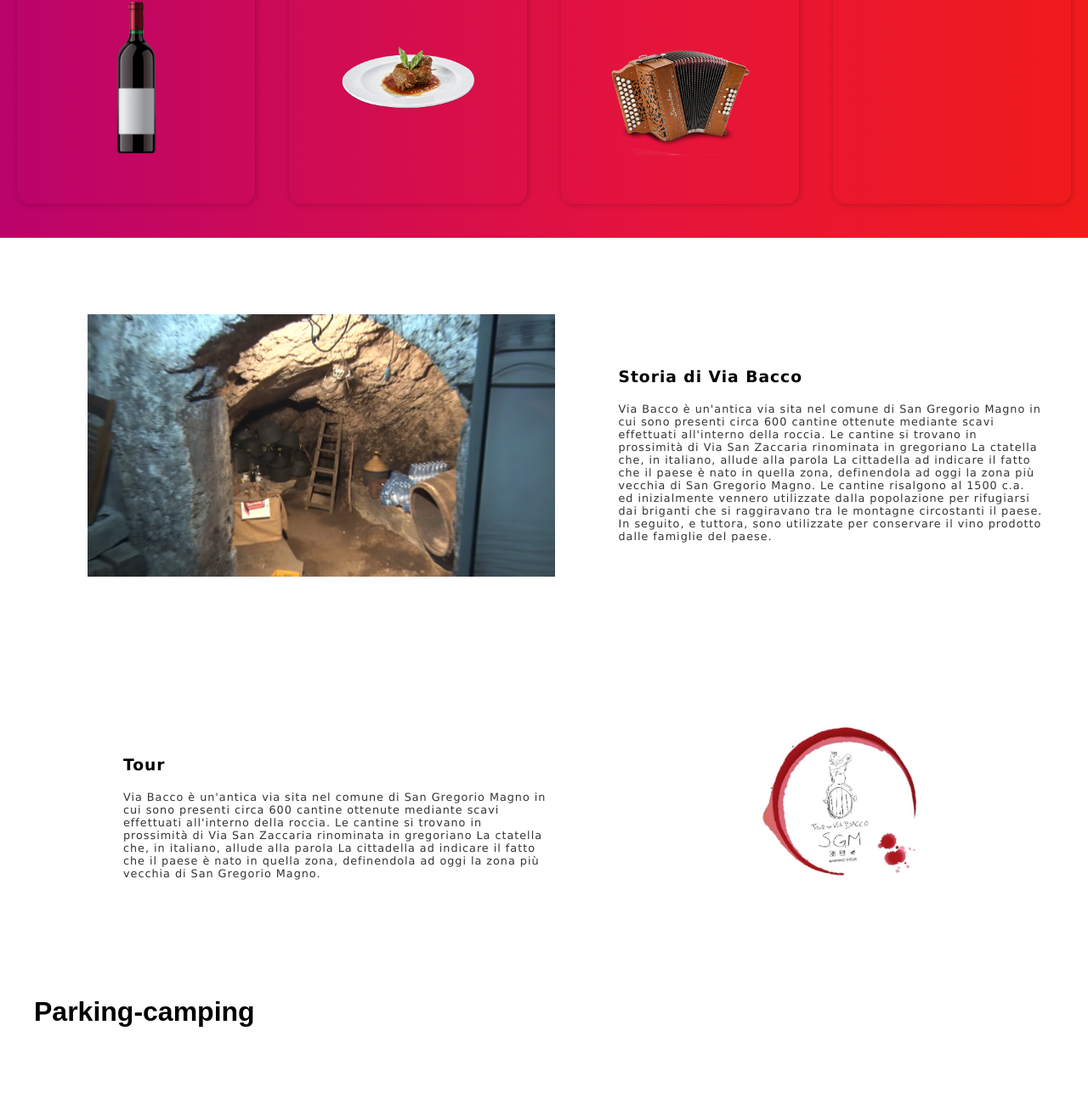
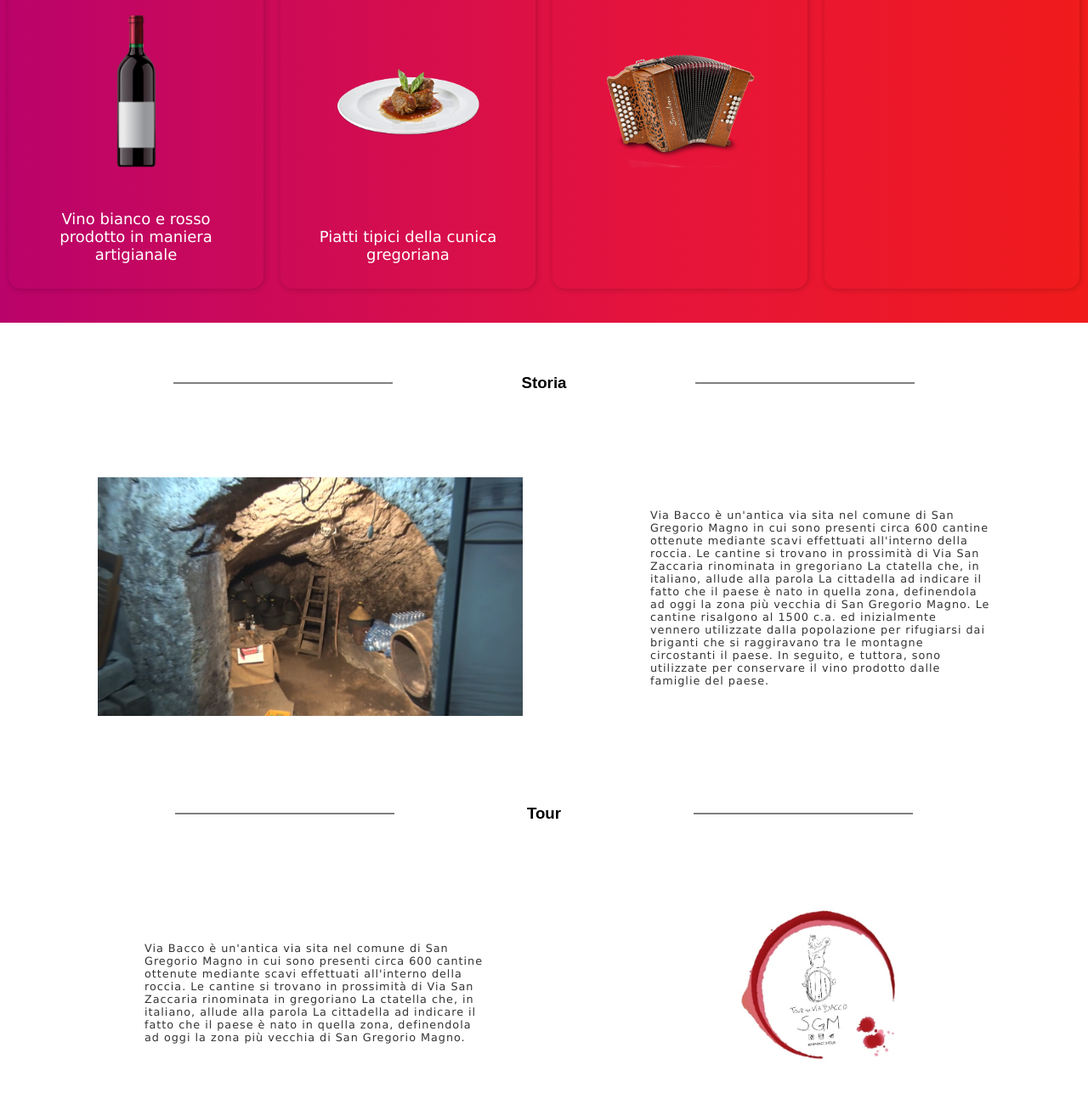
Before and after one commit to Pier45/Website, a plain HTML site: page index.html in a window 1280 px wide. Shown: the part 747-2034 px from the top of the page at 85% size. Drawn offline with Linux system fonts and the light colour scheme; a web font is replaced by a local one.

Commit message:
v1.5
Introduced titles for each section
better view in mobile mode

```diff
--- a/index.html
+++ b/index.html
@@ -48,11 +48,13 @@
                 <div class="second">
                     <div class="second-one">
                         <h1>Vino</h1>
-                        <img src="./img/vino.png" alt="" style="width: auto; height: 60%; margin-top: 5%;">
+                        <img src="./img/vino.png" alt="" style="width: auto; height: 45%; margin-top: 10%;">
+                        <p>Vino bianco e rosso prodotto in maniera artigianale</p>
                     </div>
                     <div class="second-two">
                         <h1>Cibo</h1>
-                        <img src="./img/cibo.png" alt="" style="width: 60%; height: auto; margin-top: 20%;">
+                        <img src="./img/cibo.png" alt="" style="width: 60%; height: auto; margin-top:27%;">
+                        <p>Piatti tipici della cunica gregoriana</p>
                     </div>
                     <div class="second-tree">
                         <h1>Musica</h1>
@@ -62,14 +64,18 @@
                         <h1>Accoglienza</h1>
                     </div>
                 </div>
-                <div class="third" id="td">
+                <div class="title" id="td">
+                    <div class="line"></div>
+                    <h3>
+                        Storia
+                    </h3>
+                    <div class="line"></div>
+                </div>
+                <div class="third">
                     <div class="im-third">
                         <img src="img/grotta.jpg" alt="" style="width: 100%;">
                     </div>
                     <div class="text-home">
-                        <h3>
-                            Storia di Via Bacco
-                        </h3>
                         <p>
                             Via Bacco è un'antica via sita nel comune di San Gregorio Magno in cui sono presenti circa 600 cantine ottenute mediante
                             scavi effettuati all'interno della roccia. Le cantine si trovano in prossimità di Via San Zaccaria rinominata in gregoriano
@@ -82,11 +88,15 @@
                         <p>
                     </div>
                 </div>
-                <div class="fourth" id="fh">
+                <div class="title" id="fh">
+                    <div class="line"></div>
+                    <h3>
+                        Tour
+                    </h3>
+                    <div class="line"></div>
+                </div>
+                <div class="fourth">
                     <div class="text-home">
-                        <h3>
-                            Tour
-                        </h3>
                         <p>
                             Via Bacco è un'antica via sita nel comune di San Gregorio Magno in cui sono presenti circa 600 cantine ottenute mediante
                             scavi effettuati all'interno della roccia. Le cantine si trovano in prossimità di Via San Zaccaria rinominata in gregoriano
@@ -97,21 +107,32 @@
                     <img src="img/tour.jpg" alt="" style="height: auto;max-width: 200px; padding: 40px;">
                 </div>
                 <div class="fifth">
-                    <h1>Parking-camping</h1>
+                    <div class="title">
+                        <div class="line"></div>
+                        <h3>
+                            Parking
+                        </h3>
+                        <div class="line"></div>
+                    </div>
                 </div>
                 <div class="sixty">
-                    <h1>Photo</h1>
-                </div>
+                    <div class="title">
+                        <div class="line"></div>
+                        <h3>
+                            Photo
+                        </h3>
+                        <div class="line"></div>
+                    </div>                </div>
                 <div class="seventh">
-                    <img src="img/sponsor1.png" alt="" style="width: 20%; height: auto;">
-                    <img src="img/sponsor2.png" alt="" style="width: 20%; height: auto;">
+                    <img src="img/sponsor1.png" alt="">
+                    <img src="img/sponsor2.png" alt="">
                 </div>
             </div>
         </main>
         <footer>
             <div class="foot">
-                <img src="img/facebook.svg" alt="">
-                <img src="img/instagram.svg" alt="">
+                <img src="img/face.png" alt="" style="color: red;">
+                <img src="img/insta.png" alt="">
             </div>
         </footer>
     </body>
--- a/main.css
+++ b/main.css
@@ -22,14 +22,13 @@ p{
 }
 
 .first {
-    padding: 150px 40px 80px 40px;
-    /* border: 5px solid yellow; */
+    padding: 150px 100px 80px 100px;
     display: flex;
     flex-wrap: wrap;
 }
 
 .text-home{
-    width: 500px;
+    width: 400px;
     letter-spacing: 0.061em;
     font-family: 'Lucida Sans', 'Lucida Sans Regular', 'Lucida Grande', 'Lucida Sans Unicode', Geneva, Verdana, sans-serif;
 }
@@ -46,32 +45,55 @@ p{
 }
 
 .second-one, .second-two, .second-tree, .second-four{
-    margin: 40px 15px;
-    height: 300px;
-    width: 280px;
+    margin: 40px 10px;
+    height: 400px;
+    width: 300px;
     color: white;
     text-align: center;
     font-size: 2.5vh;
     font-family: 'Arizonia';
     box-shadow: 1px 1px 7px 0 rgba(0,0,0,.2);
     border-radius: 15px;
+    position: relative;
 }
 
+.second p{
+    color: white;
+    font-family: 'Lucida Sans', 'Lucida Sans Regular', 'Lucida Grande', 'Lucida Sans Unicode', Geneva, Verdana, sans-serif;
+    font-size: 18px;
+    font-weight: lighter;
+    position: absolute;
+    bottom: 30px;
+    margin: 0px 40px;
+}
+
+.title {
+    display: flex;
+    justify-content: space-around;
+    align-items: center;
+    width: 80%;
+    margin-left: 10%;
+    padding: 40px 0px 40px 0px;
+}
+
+.title .line{
+    width: 25%;
+    height: 0px;
+    border: .5px solid #808080;
+}
 .third{
-    /* border: 5px solid yellow; */
-    padding: 40px;
     display: flex;
     flex-wrap: wrap;
+    margin: 40px;
 }
 
 .im-third{
-    width: 550px;
+    width: 500px;
     height: auto;
-    margin: 50px ;
 }
 
 .fourth, .fifth, .sixty{
-    padding: 40px;
+    margin: 0px 40px 0px 40px;
     display: flex;
     flex-wrap: wrap;
 }
@@ -84,6 +106,10 @@ p{
     padding: 100px;
 }
 
+.seventh img{
+    width: 20%;
+    height: auto;
+}
 .foot{
     background-color: #1e1e1e;
     width: 100%;
--- a/menu.css
+++ b/menu.css
@@ -50,7 +50,7 @@ a{
 
 
 .header ul a:hover{
-    background: linear-gradient(360deg, rgba(186,3,63,1) 0%, rgba(255,255,255,1) 3%, rgba(255,255,255,1) 100%);
+    background: linear-gradient(360deg, rgba(186,3,63,1) 0%, rgba(255,255,255,1) 12%, rgba(255,255,255,1) 100%);
     font-weight: bold;
 }
 
```
Also changed, not shown: img/face.png (added), img/facebook.svg (deleted), img/insta.png (added), img/instagram.svg (deleted).
